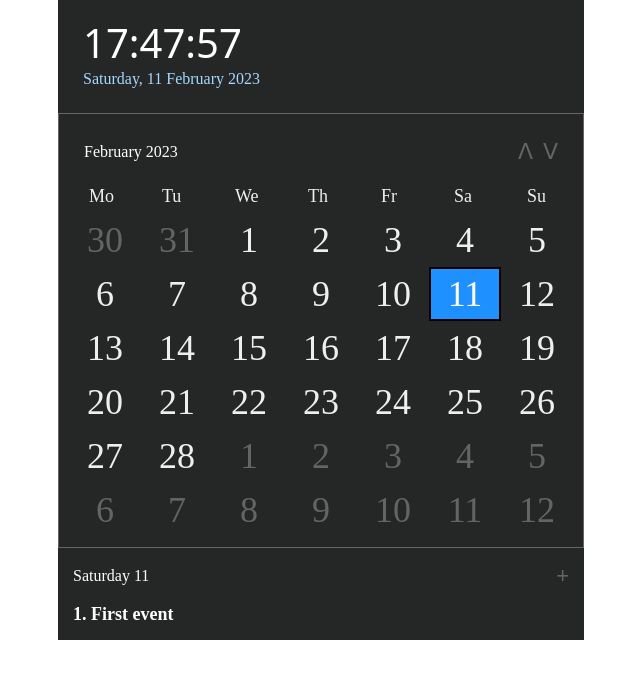
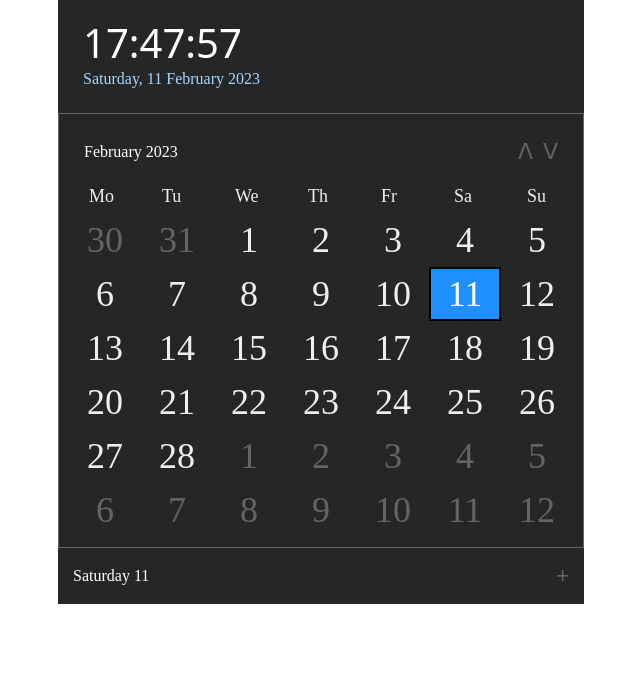
Before and after one commit to StereoZP/react-calendar-app, a React (Create React App) app: page / in a window 1280 px wide. Shown: the top 678 px of the page, without its empty margins (319-959 px from the left). Built offline with nearby package versions, Linux system fonts and the light colour scheme.

Commit message:
add data.json

```diff
--- /dev/null
+++ b/public/data.json
@@ -0,0 +1 @@
+[{"id": "1", "date": "2023-04-01", "title":"First event"}, {"id": "2", "date":"2023-04-01", "title":"Second event"}, {"id": "3", "date":"2023-04-02", "title":"Third event"}]
--- a/src/App.js
+++ b/src/App.js
@@ -1,8 +1,8 @@
 import './App.css';
 import Calendar from "./components/Calendar";
 
+function App() {
 
-function App() {
 
   return (
     <div>
--- a/src/components/Calendar.jsx
+++ b/src/components/Calendar.jsx
@@ -1,10 +1,12 @@
-import React, {useState} from 'react';
+import React, {useState, useEffect} from 'react';
 import Month from "./Month";
-import {add, format, isSameDay} from "date-fns";
+import {add, format, isSameDay, parseISO} from "date-fns";
 import classes from "./Calendar.module.css";
 import {MyContext} from "../context";
 import EventList from "./EventList";
 import EventTitle from "./EventTitle";
+
+
 
 
 const Calendar = () => {
@@ -20,36 +22,60 @@ const Calendar = () => {
      }, 1000)
 
     const prev = () => {
-        setMonth(add(month,{months:-1}))
+        setMonth(add(month, {months: -1}))
     }
 
     const next = () => {
-        setMonth(add(month,{months:1}))
+        setMonth(add(month, {months: 1}))
     }
 
-    const [event, setEvent] = useState([{id: Date.now(), date:new Date(), title:'First event'}]);
+
+    const [error, setError] = useState(null);
+    const [isLoaded, setIsLoaded] = useState(false);
+    const [event, setEvent] = useState([]);
 
     const createEvent = (newPost) => {
         setEvent([...event, newPost])
     }
 
-    const usersByLikes = event.map((item, index) => {
-        if(isSameDay(selected, item.date)){
-            return <EventTitle key={index} eventTitle={item.title} number={index+1}/>
+    const usersEvent = event.map((item, index) => {
+        if (isSameDay(selected, parseISO(item.date))) {
+            return <EventTitle key={index} eventTitle={item.title} number={index + 1}/>
         }
     })
 
+    useEffect(() => {
+        fetch("/data.json")
+            .then(res => res.json())
+            .then(
+                (result) => {
+                    setIsLoaded(true);
+                    setEvent(result);
+                },
+                (error) => {
+                    setIsLoaded(true);
+                    setError(error);
+                }
+            )
+    }, [])
 
+    if (error) {
+        return <div>Ошибка: {error.message}</div>;
+    } else if (!isLoaded) {
+        return <div>Загрузка...</div>;
+    } else {
         return (
             <MyContext.Provider value={{selected, setSelected, month}}>
                 <div className={classes.calendar}>
                     <div className={classes.dateContainer}>
-                <div className={classes.time}>{format(startDay,'kk')}:{format(startDay,'mm')}:{format(startDay, 'ss')}</div>
-                <div className={classes.date}>{format(startDay,'EEEE')}, {format(startDay,'d')} {format(startDay,'MMMM')} {format(startDay,'y')}</div>
+                        <div
+                            className={classes.time}>{format(startDay, 'kk')}:{format(startDay, 'mm')}:{format(startDay, 'ss')}</div>
+                        <div
+                            className={classes.date}>{format(startDay, 'EEEE')}, {format(startDay, 'd')} {format(startDay, 'MMMM')} {format(startDay, 'y')}</div>
                     </div>
                     <div className={classes.dateAndSelectedMonthContainer}>
                         <div className={classes.doubleContainer}>
-                    <div className={classes.selectedMonth}>{format(month,'LLLL')} {format(month,'y')}</div>
+                            <div className={classes.selectedMonth}>{format(month, 'LLLL')} {format(month, 'y')}</div>
                             <div>
                                 <button style={{marginRight: 10}} onClick={prev}>&#5169;</button>
                                 <button onClick={next}>&#5167;</button>
@@ -58,13 +84,15 @@ const Calendar = () => {
                         <Month/>
                     </div>
                     <EventList selectedDay={selected} createEvent={createEvent}/>
-            <div> {
-                usersByLikes
+                    <div>
+                        {
+                            usersEvent
                         }
                     </div>
                 </div>
             </MyContext.Provider>
         );
     };
+};
 
 export default Calendar;
```
Lines whose indentation alone changed are shown as unchanged.
